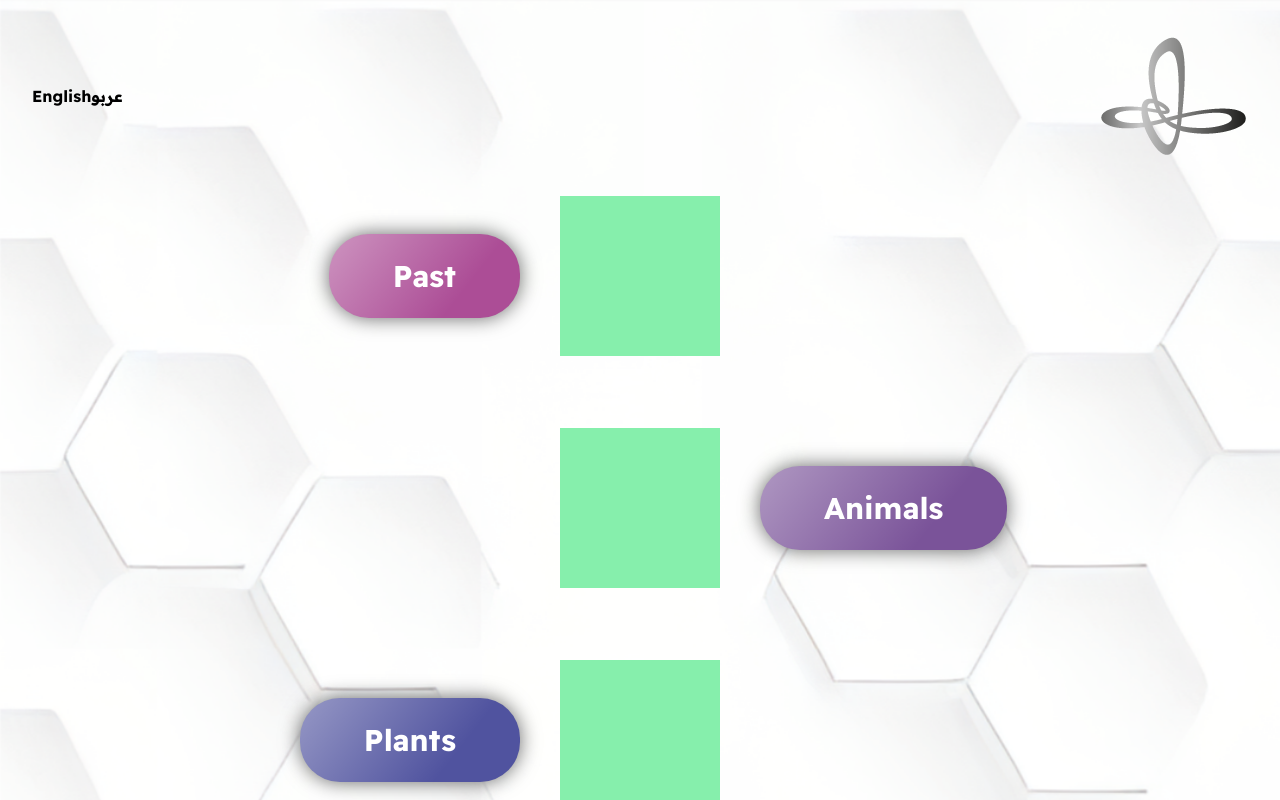
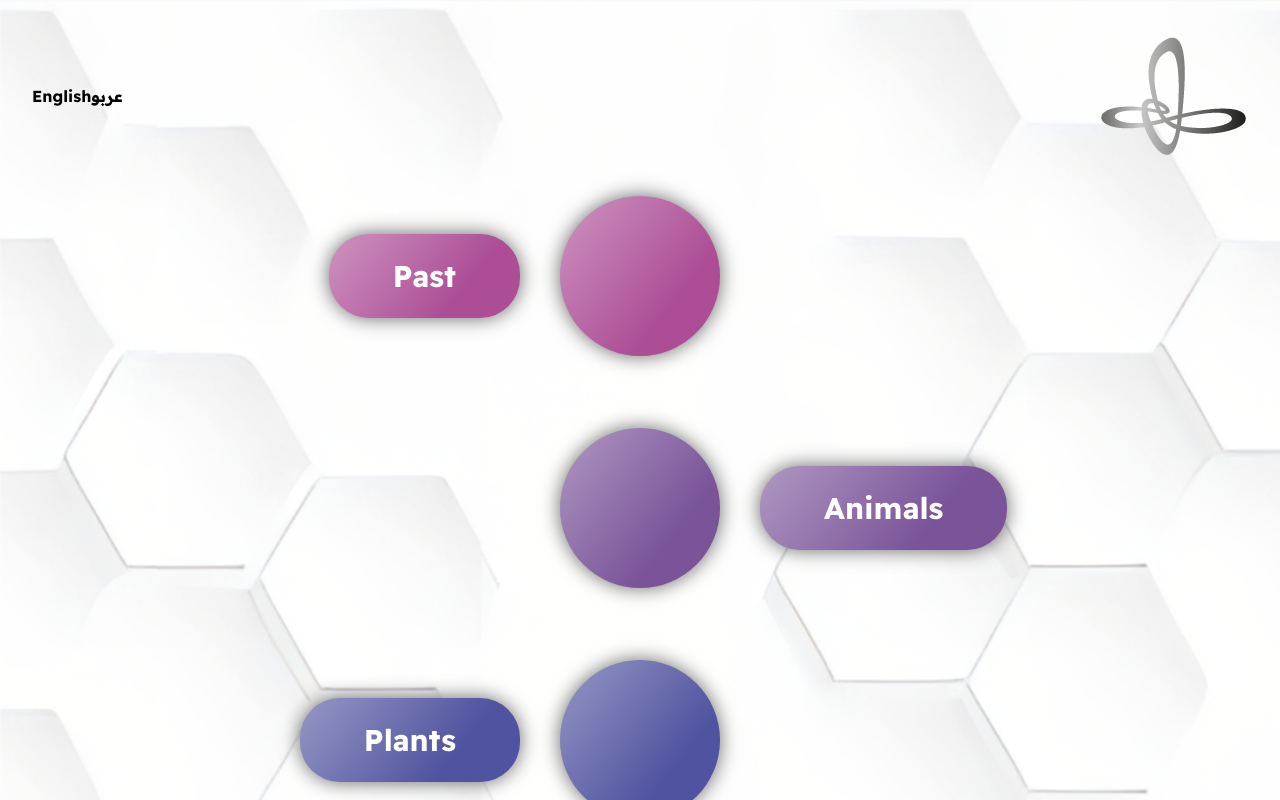
Before and after one commit to issimissimo/Biomimicry_WebApp, a React (Vite) app: page / in a window 1280 px wide. Shown: the top 800 px of the page. Built offline with nearby package versions, Linux system fonts and the light colour scheme; no server answers.

Commit message:
iconButtons (mancano icone)

```diff
--- a/src/components/subComponents/VideoElementResources/IconButton.jsx
+++ b/src/components/subComponents/VideoElementResources/IconButton.jsx
@@ -1,10 +1,40 @@
+import { data } from "../../../data/data"
+import "../../../css/IconButton.css";
+
 
 const IconButton = ({ activeElement, index, clickOnVideo }) => {
+
+    // if (activeElement == null) {
+    //     return (
+    //         /// IDLE
+    //         <div className="w-40 h-40 bg-green-300 my-5 mx-10 cursor-pointer"
+    //             onClick={() => clickOnVideo(index)}
+    //         ></div>
+    //     )
+    // }
+    // else {
+    //     if (activeElement != index) {
+    //         return (
+    //             /// DISABLED
+    //             <div className="w-40 h-40 bg-gray-500 my-5 mx-10 cursor-not-allowed"
+    //                 // onClick={() => clickOnVideo(index)}
+    //             ></div>
+    //         )
+    //     }
+    //     else {
+    //         return (
+    //             /// SELECTED
+    //             <div className="w-40 h-40 bg-green-500 my-5 mx-10 cursor-pointer"
+    //                 onClick={() => clickOnVideo(null)}
+    //             ></div>
+    //         )
+    //     }
+    // }
 
     if (activeElement == null) {
         return (
             /// IDLE
-            <div className="w-40 h-40 bg-green-300 my-5 mx-10 cursor-pointer"
+            <div className={`IconButton IconButton_Idle`} style={{"backgroundColor": data[index - 1].color_idle}}
                 onClick={() => clickOnVideo(index)}
             ></div>
         )
@@ -13,7 +43,7 @@ const IconButton = ({ activeElement, index, clickOnVideo }) => {
         if (activeElement != index) {
             return (
                 /// DISABLED
-                <div className="w-40 h-40 bg-gray-500 my-5 mx-10 cursor-not-allowed"
+                <div className={`IconButton IconButton_Disabled`} style={{"backgroundColor": data[index - 1].color_disabled}}
                     // onClick={() => clickOnVideo(index)}
                 ></div>
             )
@@ -21,7 +51,7 @@ const IconButton = ({ activeElement, index, clickOnVideo }) => {
         else {
             return (
                 /// SELECTED
-                <div className="w-40 h-40 bg-green-500 my-5 mx-10 cursor-pointer"
+                <div className={`IconButton IconButton_Selected`} style={{"backgroundColor": data[index - 1].color_selected}}
                     onClick={() => clickOnVideo(null)}
                 ></div>
             )
--- a/src/components/subComponents/VideoElementResources/LabelButton.jsx
+++ b/src/components/subComponents/VideoElementResources/LabelButton.jsx
@@ -3,8 +3,6 @@ import { isOdd, isEven } from "../../../utils/maths";
 import "../../../css/LabelButton.css";
 
 const LabelButton = ({ activeElement, index, content, clickOnVideo, isEng }) => {
-
-    const color = "#ac4d96";
 
     if (content) {
         if (activeElement == null) {
@@ -29,7 +27,7 @@ const LabelButton = ({ activeElement, index, content, clickOnVideo, isEng }) =>
                     // onClick={() => clickOnVideo(index)}
                     >
                         <div className="LabelButton" style={{"backgroundColor": data[index - 1].color_disabled}}>
-                            <p className="text-3xl text-white">{isEng ? data[index - 1].label_eng : data[index - 1].label_ar}</p>
+                            <p className="text-3xl text-gray-200">{isEng ? data[index - 1].label_eng : data[index - 1].label_ar}</p>
                         </div>
                     </div>
                 )
--- a/src/css/IconButton.css
+++ b/src/css/IconButton.css
@@ -1,11 +1,36 @@
 .IconButton {
-    width: 150px;
-    height: 150px;
-    border: solid 1px #555;
-    background-color: #eed;
-    box-shadow: 10px -10px rgba(0, 0, 0, 0.6);
-    -moz-box-shadow: 10px -10px rgba(0, 0, 0, 0.6);
-    -webkit-box-shadow: 10px -10px rgba(0, 0, 0, 0.6);
-    -o-box-shadow: 10px -10px rgba(0, 0, 0, 0.6);
-    border-radius: 100px;
+    width: 10rem;
+    height: 10rem;
+    margin-top: 1.25rem;
+    margin-bottom: 1.25rem;
+    margin-left: 2.5rem;
+    margin-right: 2.5rem;
+    border-radius: 5rem;
 }
+
+.IconButton_Idle {
+    box-shadow: 0px 0px 20px rgba(0, 0, 0, 0.6);
+    -moz-box-shadow: 0px 0px 20px rgba(0, 0, 0, 0.6);
+    -webkit-box-shadow: 0px 0px 20px rgba(0, 0, 0, 0.6);
+    -o-box-shadow: 0px 0px 20px rgba(0, 0, 0, 0.6);
+    background: linear-gradient(128deg, rgba(255, 255, 255, 0.4) 0%, rgba(0,0,0,0) 70%);
+    cursor: pointer;
+}
+
+.IconButton_Selected {
+    box-shadow: 0px 0px 8px rgba(0, 0, 0, 0.6);
+    -moz-box-shadow: 0px 0px 8px rgba(0, 0, 0, 0.6);
+    -webkit-box-shadow: 0px 0px 8px rgba(0, 0, 0, 0.6);
+    -o-box-shadow: 0px 0px 8px rgba(0, 0, 0, 0.6);
+    background: linear-gradient(311deg, rgba(255, 255, 255, 0.4) 0%, rgba(0,0,0,0) 70%);
+    cursor: pointer;
+}
+
+.IconButton_Disabled {
+    box-shadow: 0px 0px 20px rgba(0, 0, 0, 0.6);
+    -moz-box-shadow: 0px 0px 20px rgba(0, 0, 0, 0.6);
+    -webkit-box-shadow: 0px 0px 20px rgba(0, 0, 0, 0.6);
+    -o-box-shadow: 0px 0px 20px rgba(0, 0, 0, 0.6);
+    background: linear-gradient(128deg, rgba(255, 255, 255, 0.4) 0%, rgba(0,0,0,0) 70%);
+    cursor: not-allowed;
+}
--- a/src/css/LabelButton.css
+++ b/src/css/LabelButton.css
@@ -1,14 +1,8 @@
 .LabelButton {
-    /* background-color: red; */
     padding: 1.5em;
     padding-left: 4em;
     padding-right: 4em;
     border-radius: 2.5em;
-    /* height: 5em;
-    display: flex;
-    flex-direction: column;
-    align-items: center;
-    justify-content: center; */
     box-shadow: 0px 0px 20px rgba(0, 0, 0, 0.6);
     -moz-box-shadow: 0px 0px 20px rgba(0, 0, 0, 0.6);
     -webkit-box-shadow: 0px 0px 20px rgba(0, 0, 0, 0.6);
--- a/src/index.css
+++ b/src/index.css
@@ -1,5 +1,3 @@
-@import url("https://fonts.googleapis.com/css2?family=Open+Sans:wght@300;400;500;600;700&display=swap");
-
 @tailwind base;
 @tailwind components;
 @tailwind utilities;
```
